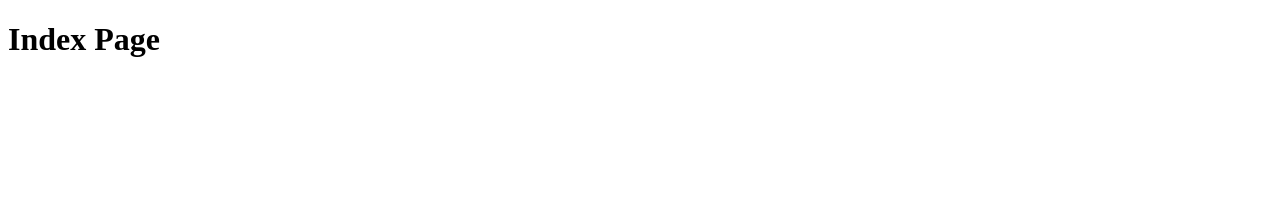
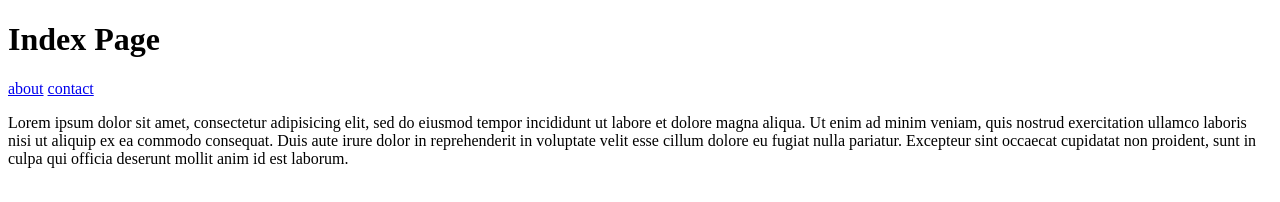
Before and after one commit to sadeghpor/project, a plain HTML site: page index.html in a window 1280 px wide. Drawn offline with Linux system fonts and the light colour scheme.

Commit message:
add navbar to Index.html

```diff
--- a/index.html
+++ b/index.html
@@ -8,5 +8,16 @@
 
 <h1>Index Page</h1>
 
+<header>
+  <nav>
+    <a href="about.html">about</a>
+    <a href="contact.html">contact</a>
+  </nav>
+</header>
+
+<p>Lorem ipsum dolor sit amet, consectetur adipisicing elit, sed do eiusmod tempor incididunt ut labore et dolore magna aliqua. Ut enim ad minim veniam, quis nostrud exercitation ullamco laboris nisi ut aliquip ex ea commodo consequat. Duis aute irure dolor in reprehenderit in voluptate velit esse cillum dolore eu fugiat nulla pariatur. Excepteur sint occaecat cupidatat non proident, sunt in culpa qui officia deserunt mollit anim id est laborum.</p>
+
+<script src="js/main.js" type="text/javascript"></script>
+
   </body>
 </html>
```
